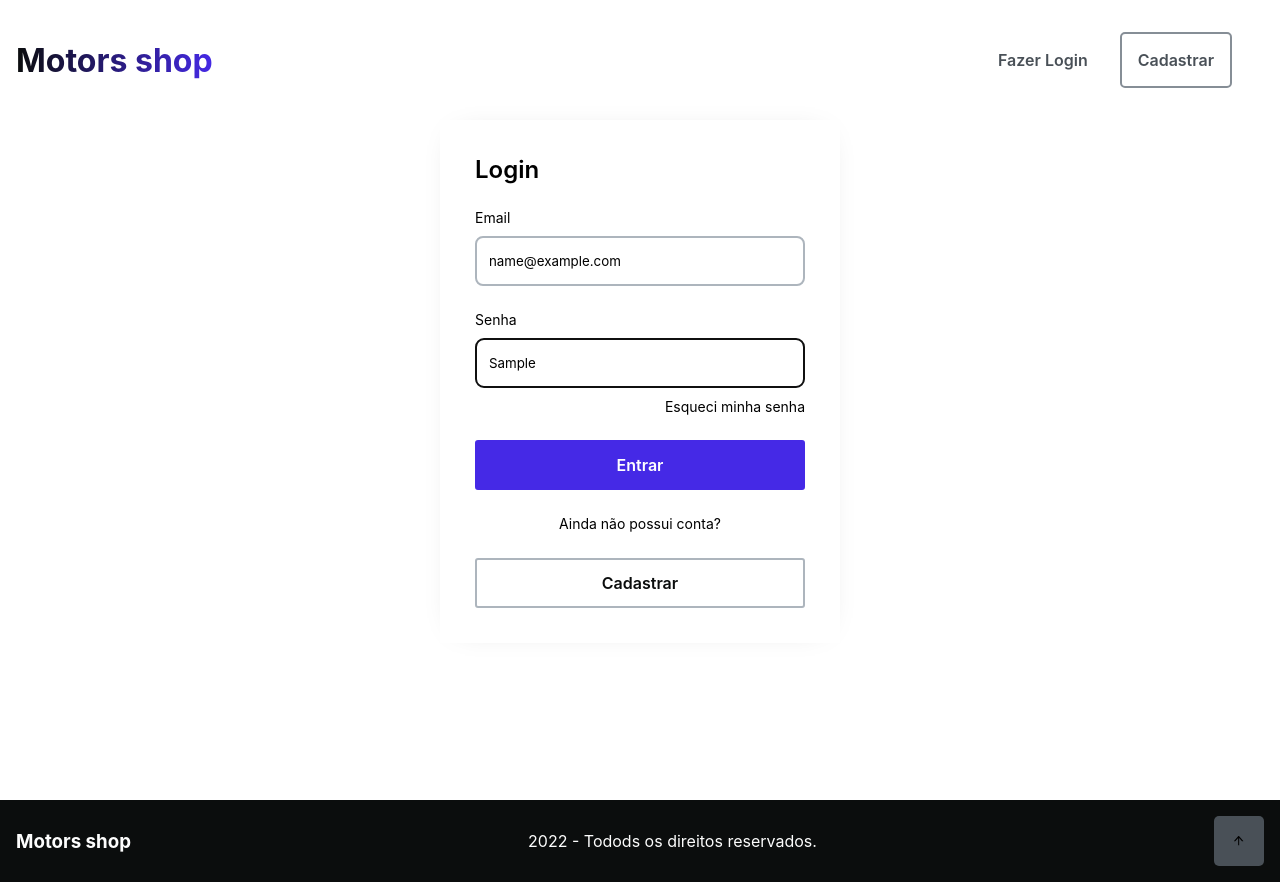
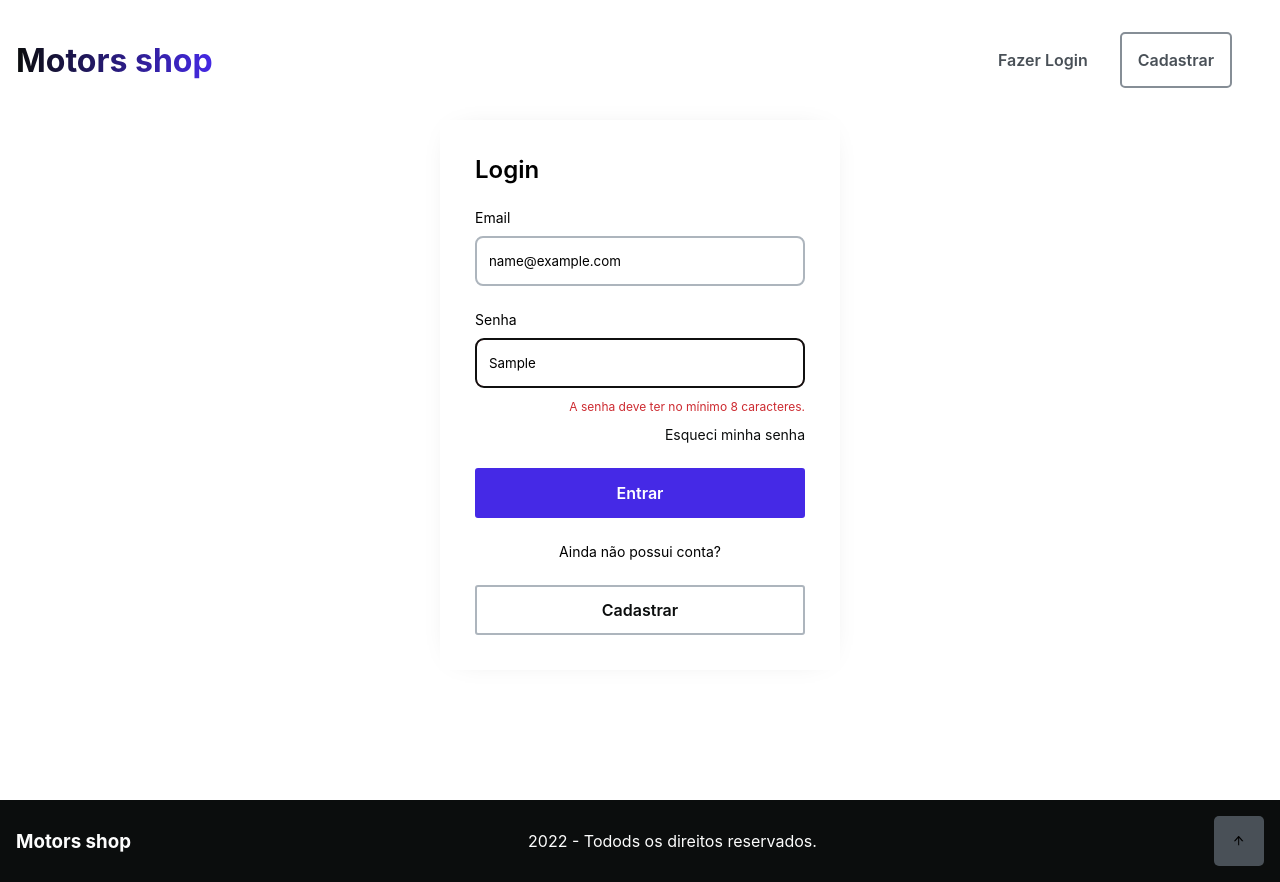
Before and after one commit to KNZ-Cars-10/Front-End, a React (Vite) app: page / in a window 1280 px wide. Both pictures are taken after typing "name@example.com", "Sample" into the empty fields and a click on the button "Entrar". Built offline with nearby package versions, Linux system fonts and the light colour scheme.

Commit message:
feat: login error validation

```diff
--- a/src/Routes/routes.tsx
+++ b/src/Routes/routes.tsx
@@ -1,8 +1,8 @@
 import { Route, Routes } from "react-router-dom";
 import { DashPage } from "../pages/dash/dash";
 import { LoginPage } from "../pages/login/login";
+import { PasswordResetPage } from "../pages/passwordReset/password-reset";
 import { AdvertProvider } from "../providers/advertContext/advertContext";
-// import { AdvertProvider } from "../providers/advertContext/advertContext";
 
 export const RouterComponent = () => {
   return (
@@ -11,6 +11,7 @@ export const RouterComponent = () => {
         <Route path="/" element={<LoginPage />} />
         {/* <Route path="/register" element={<RegisterPage />} /> */}
         <Route path="/dash" element={<DashPage />} />
+        <Route path="/password-reset" element={<PasswordResetPage />} />
         {/* <Route path="/*" element={<NotFound />} /> */}
       </Routes>
     </AdvertProvider>
--- a/src/components/header/header.tsx
+++ b/src/components/header/header.tsx
@@ -16,7 +16,7 @@ export function Header() {
         </div>
 
         <div className="navUpButtons">
-          <Link to="/login">Fazer Login</Link>
+          <Link to="/">Fazer Login</Link>
           <Link to="/register" className="register">
             Cadastrar
           </Link>
--- a/src/pages/login/login.tsx
+++ b/src/pages/login/login.tsx
@@ -4,11 +4,14 @@ import { zodResolver } from "@hookform/resolvers/zod";
 import { requestLoginSchema } from "../../schemas/login.schemas";
 import { UserContext } from "../../providers/userContext/userContext";
 import { useContext } from "react";
-import { FormStyled } from "./style";
-import { Link } from "./style";
+import { FormStyled, Input, StyledLink1, StyledLink2 } from "./style";
 
 export const LoginPage = () => {
-  const { register, handleSubmit } = useForm<LoginData>({
+  const {
+    register,
+    handleSubmit,
+    formState: { errors },
+  } = useForm<LoginData>({
     resolver: zodResolver(requestLoginSchema),
   });
 
@@ -21,24 +24,30 @@ export const LoginPage = () => {
 
         <div>
           <label htmlFor="email">Email</label>
-          <input
-            type="text"
-            id="email"
-            placeholder="Digitar email"
-            {...register("email")}
-          />
+          <section>
+            <Input
+              type="text"
+              id="email"
+              placeholder="Digitar email"
+              {...register("email")}
+              hasError={!!errors.email}
+            />
+            {errors.email && <span>{errors.email.message}</span>}
+          </section>
         </div>
 
         <div>
           <label htmlFor="password">Senha</label>
           <section>
-            <input
+            <Input
               type="text"
               id="password"
               placeholder="Digitar senha"
               {...register("password")}
+              hasError={!!errors.password}
             />
-            <span>Esqueci minha senha</span>
+            {errors.password && <span>{errors.password.message}</span>}
+            <StyledLink1 to="/password-reset">Esqueci minha senha</StyledLink1>
           </section>
         </div>
 
@@ -46,7 +55,7 @@ export const LoginPage = () => {
 
         <p>Ainda não possui conta?</p>
 
-        <Link to="/register">Cadastrar</Link>
+        <StyledLink2 to="/register">Cadastrar</StyledLink2>
       </FormStyled>
     </>
   );
--- a/src/pages/login/style.ts
+++ b/src/pages/login/style.ts
@@ -1,4 +1,4 @@
-import { styled } from "styled-components";
+import { css, styled } from "styled-components";
 import { Link as LinkRouter } from "react-router-dom";
 
 export const FormStyled = styled.form`
@@ -8,6 +8,8 @@ export const FormStyled = styled.form`
   display: flex;
   flex-direction: column;
   gap: 25px;
+
+  margin-bottom: 32px;
 
   padding: 35px;
 
@@ -32,17 +34,6 @@ export const FormStyled = styled.form`
     font-size: 14px;
   }
 
-  input {
-    width: 100%;
-
-    height: 50px;
-
-    padding: 0 12px;
-
-    border: 2px solid var(--color-grey-scale-grey-4);
-    border-radius: 8px;
-  }
-
   button {
     height: 50px;
 
@@ -59,14 +50,11 @@ export const FormStyled = styled.form`
     cursor: pointer;
   }
 
-  p {
-    text-align: center;
-
-    font-weight: 400;
-    font-size: 14px;
+  span {
+    font-size: 12px;
     line-height: 18px;
 
-    color: var(--grey-250);
+    color: var(--color-feedback-alert-1);
   }
 
   section {
@@ -74,21 +62,48 @@ export const FormStyled = styled.form`
 
     display: flex;
     flex-direction: column;
+    align-items: end;
+
     gap: 10px;
   }
 
-  span {
+  p {
     display: flex;
-    justify-content: end;
+    justify-content: center;
     align-items: center;
 
     font-size: 14px;
-
-    cursor: pointer;
   }
 `;
 
-export const Link = styled(LinkRouter)`
+export const Input = styled.input<{ hasError: boolean }>`
+  width: 100%;
+
+  height: 50px;
+
+  padding: 0 12px;
+
+  border: 2px solid var(--color-grey-scale-grey-4);
+  border-radius: 8px;
+
+  ${(props) =>
+    props.hasError &&
+    css`
+      border-color: var(--color-feedback-alert-1);
+    `}
+`;
+
+export const StyledLink1 = styled(LinkRouter)`
+  width: fit-content;
+
+  display: flex;
+  justify-content: end;
+
+  color: var(--color-grey-scale-grey-0);
+  font-size: 14px;
+`;
+
+export const StyledLink2 = styled(LinkRouter)`
   display: flex;
   justify-content: center;
   align-items: center;
--- /dev/null
+++ b/src/pages/passwordReset/password-reset.tsx
@@ -0,0 +1,3 @@
+export const PasswordResetPage = () => {
+  return <h1>Reset Password</h1>;
+};
--- a/src/schemas/login.schemas.ts
+++ b/src/schemas/login.schemas.ts
@@ -1,7 +1,7 @@
 import { z } from "zod";
 
 export const requestLoginSchema = z.object({
-  email: z.string().email(),
+  email: z.string().email("Email inválido"),
   password: z.string().min(8, "A senha deve ter no mínimo 8 caracteres."),
 });
 
```
Also changed, not shown: src/pages/passwordReset/style.ts (added).
